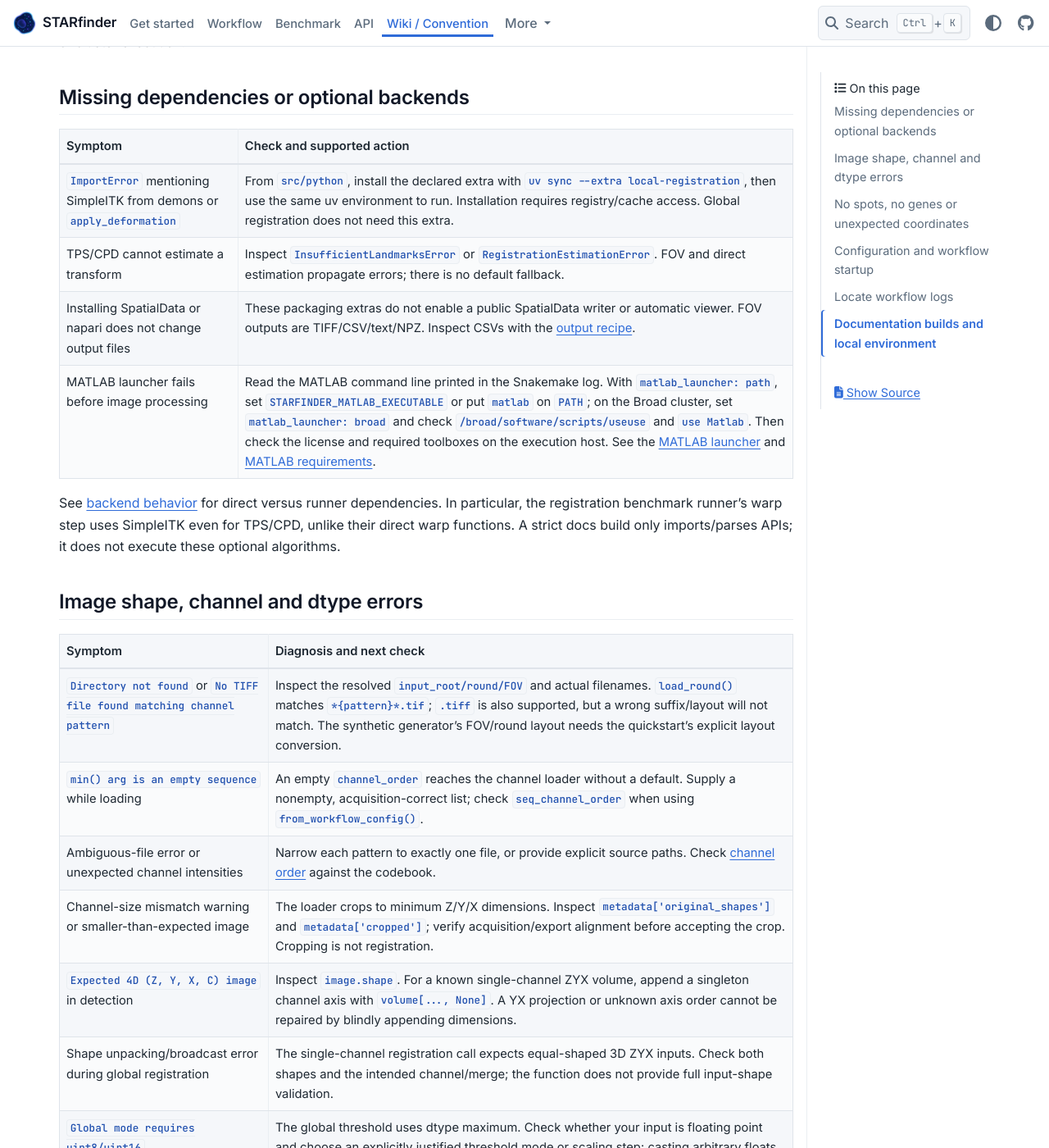
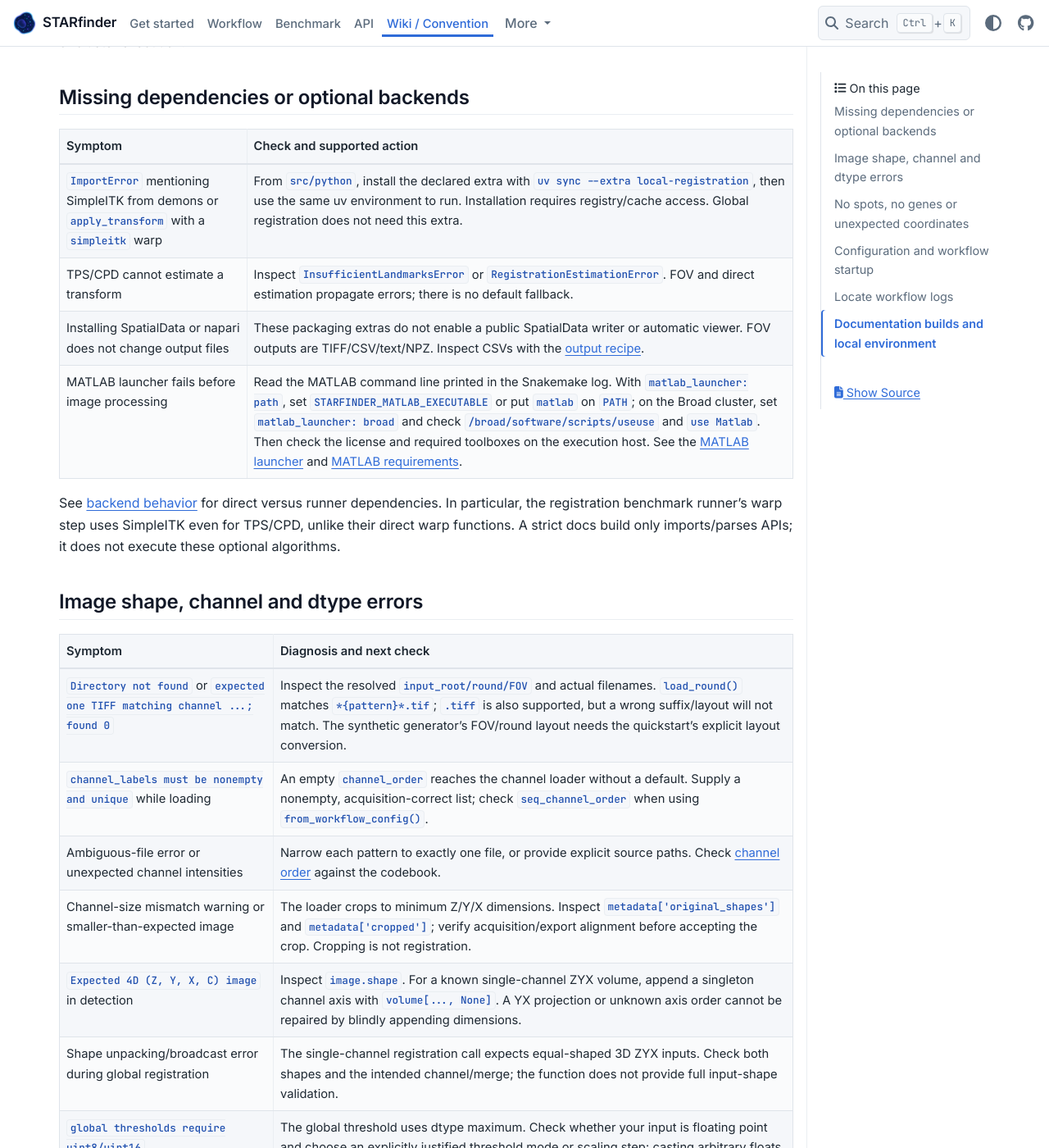
Before and after one commit to wanglab-broad/starfinder, a Sphinx documentation site: the page built from docs/troubleshooting.md, in a window 1280 px wide and 1400 px high, scrolled down 232 px. Shown: the whole window at 82% size. Built offline with Sphinx 7.4.7 and the PyData theme 0.15.4, drawn with Linux system fonts in a browser that asks for light colours.

Commit message:
feat(w-509): make the troubleshooting page quote the error messages…
I corrected the five named lines of docs/troubleshooting.md (lines 14,
28, 29, 34 and 81) so they quote what the code at 943bb6b raises and
reads. Line 14 now names `apply_transform` with a `simpleitk` warp. Line
28 quotes `expected one TIFF matching channel ...; found 0`, line 29
`channel_labels must be nonempty and unique` and line 34 `global
thresholds require uint8/uint16`. Line 81 no longer lists `envs_path`.
The worker notes give each line before and after, the code line behind
it by path and line, the grep commands and their output, three more
stale spots I found but did not change, …

Linear-Issue: W-509

```diff
--- a/docs/troubleshooting.md
+++ b/docs/troubleshooting.md
@@ -11,7 +11,7 @@ MATLAB runtime or cluster execution.
 
 | Symptom | Check and supported action |
 | --- | --- |
-| `ImportError` mentioning SimpleITK from demons or `apply_deformation` | From `src/python`, install the declared extra with `uv sync --extra local-registration`, then use the same uv environment to run. Installation requires registry/cache access. Global registration does not need this extra. |
+| `ImportError` mentioning SimpleITK from demons or `apply_transform` with a `simpleitk` warp | From `src/python`, install the declared extra with `uv sync --extra local-registration`, then use the same uv environment to run. Installation requires registry/cache access. Global registration does not need this extra. |
 | TPS/CPD cannot estimate a transform | Inspect `InsufficientLandmarksError` or `RegistrationEstimationError`. FOV and direct estimation propagate errors; there is no default fallback. |
 | Installing SpatialData or napari does not change output files | These packaging extras do not enable a public SpatialData writer or automatic viewer. FOV outputs are TIFF/CSV/text/NPZ. Inspect CSVs with the [output recipe](recipes.md#inspect-molecule-outputs). |
 | MATLAB launcher fails before image processing | Read the MATLAB command line printed in the Snakemake log. With `matlab_launcher: path`, set `STARFINDER_MATLAB_EXECUTABLE` or put `matlab` on `PATH`; on the Broad cluster, set `matlab_launcher: broad` and check `/broad/software/scripts/useuse` and `use Matlab`. Then check the license and required toolboxes on the execution host. See the [MATLAB launcher](workflow-configuration.md#matlab-launcher) and [MATLAB requirements](api/matlab.md#runtime-requirements-and-validation-limits). |
@@ -25,13 +25,13 @@ imports/parses APIs; it does not execute these optional algorithms.
 
 | Symptom | Diagnosis and next check |
 | --- | --- |
-| `Directory not found` or `No TIFF file found matching channel pattern` | Inspect the resolved `input_root/round/FOV` and actual filenames. {py:func}`~starfinder.io.load_round` matches `*{pattern}*.tif`; `.tiff` is also supported, but a wrong suffix/layout will not match. The synthetic generator's FOV/round layout needs the quickstart's explicit layout conversion. |
-| `min() arg is an empty sequence` while loading | An empty `channel_order` reaches the channel loader without a default. Supply a nonempty, acquisition-correct list; check `seq_channel_order` when using {py:func}`~starfinder.dataset.from_workflow_config`. |
+| `Directory not found` or `expected one TIFF matching channel ...; found 0` | Inspect the resolved `input_root/round/FOV` and actual filenames. {py:func}`~starfinder.io.load_round` matches `*{pattern}*.tif`; `.tiff` is also supported, but a wrong suffix/layout will not match. The synthetic generator's FOV/round layout needs the quickstart's explicit layout conversion. |
+| `channel_labels must be nonempty and unique` while loading | An empty `channel_order` reaches the channel loader without a default. Supply a nonempty, acquisition-correct list; check `seq_channel_order` when using {py:func}`~starfinder.dataset.from_workflow_config`. |
 | Ambiguous-file error or unexpected channel intensities | Narrow each pattern to exactly one file, or provide explicit source paths. Check [channel order](conventions.md#channel-order) against the codebook. |
 | Channel-size mismatch warning or smaller-than-expected image | The loader crops to minimum Z/Y/X dimensions. Inspect `metadata['original_shapes']` and `metadata['cropped']`; verify acquisition/export alignment before accepting the crop. Cropping is not registration. |
 | `Expected 4D (Z, Y, X, C) image` in detection | Inspect `image.shape`. For a known single-channel ZYX volume, append a singleton channel axis with `volume[..., None]`. A YX projection or unknown axis order cannot be repaired by blindly appending dimensions. |
 | Shape unpacking/broadcast error during global registration | The single-channel registration call expects equal-shaped 3D ZYX inputs. Check both shapes and the intended channel/merge; the function does not provide full input-shape validation. |
-| `Global mode requires uint8/uint16` | The global threshold uses dtype maximum. Check whether your input is floating point and choose an explicitly justified threshold mode or scaling step; casting arbitrary floats to uint8 can discard signal. |
+| `global thresholds require uint8/uint16` | The global threshold uses dtype maximum. Check whether your input is floating point and choose an explicitly justified threshold mode or scaling step; casting arbitrary floats to uint8 can discard signal. |
 | TIFF loaded with wrong dimensions or intensity range | Plain TIFFs default to ZYX; ambiguous OME/ImageJ axes require explicit selection. Inspect `ImageLoadConfig` and result diagnostics. Dtype is preserved unless an explicit conversion is configured. |
 
 The [I/O recipe](recipes.md#read-and-write-image-stacks) checks a lossless uint16
```
Also changed, not shown: other parts of docs/troubleshooting.md (+1 -1 lines).
